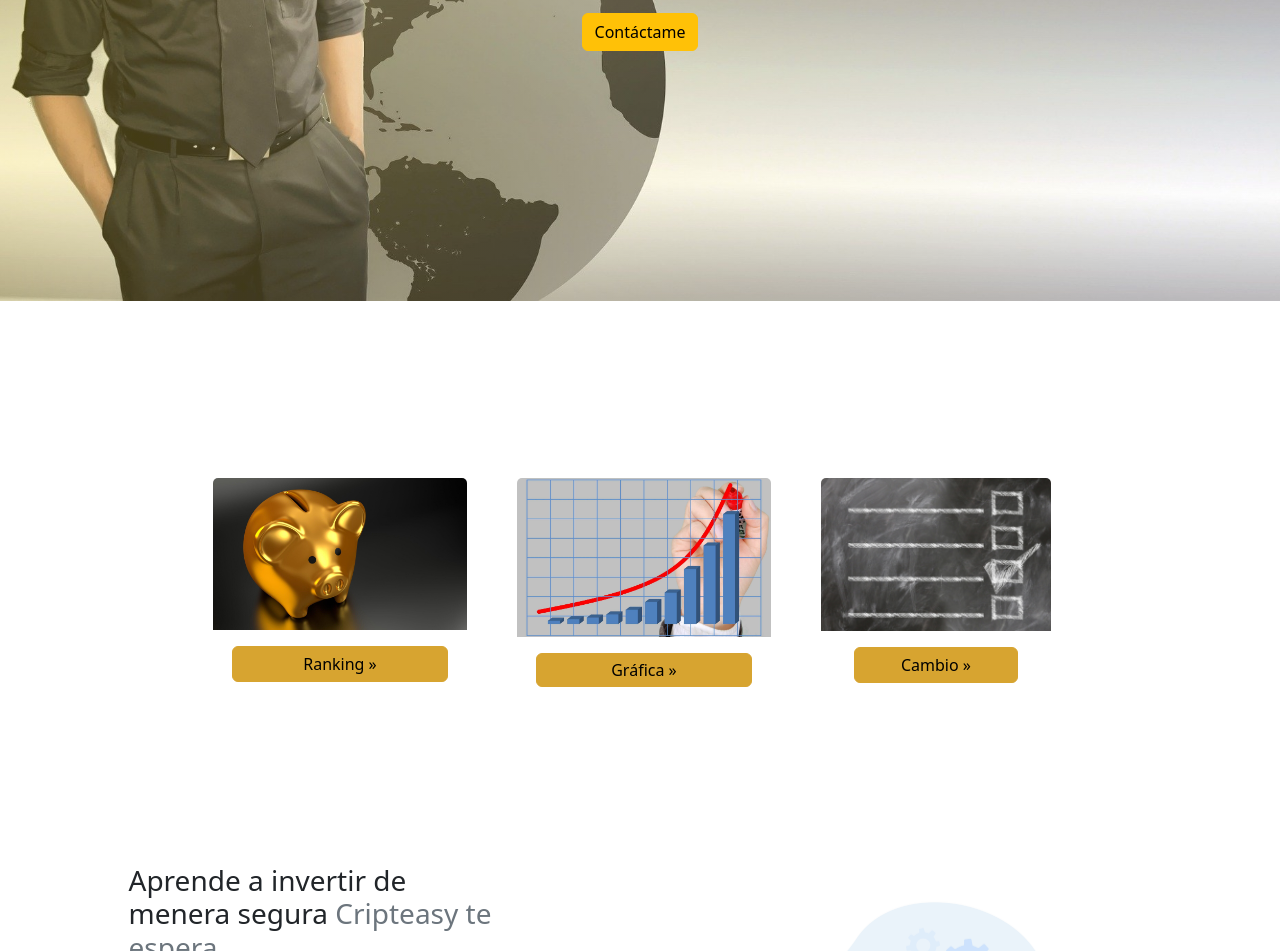
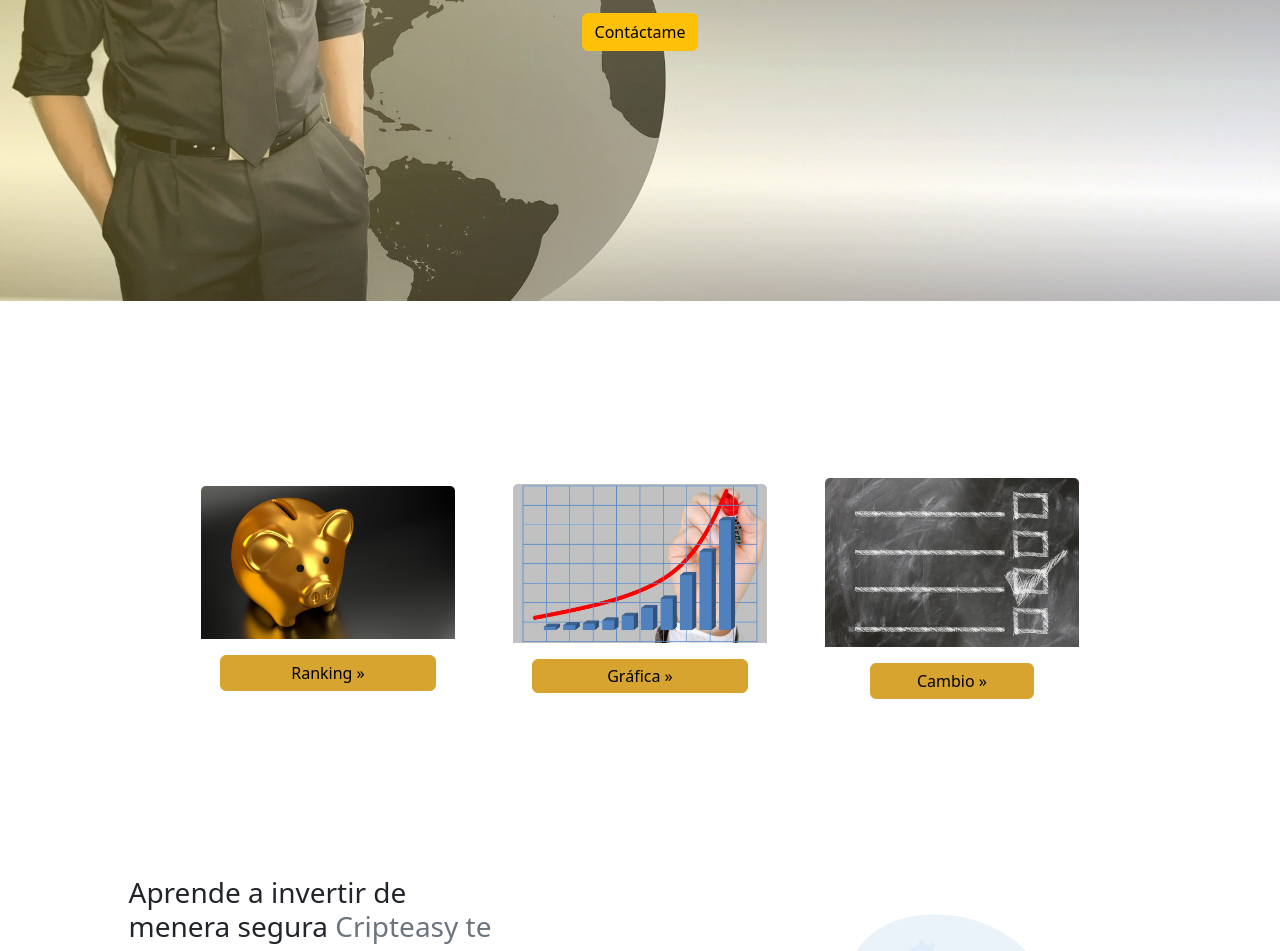
Before and after one commit to MeliBis/cripteasy, a plain HTML site: page index.html in a window 1280 px wide. Shown: the part 149-1100 px from the top of the page. Drawn offline with nearby package versions, Linux system fonts and the light colour scheme; no server answers.

Commit message:
Cards arregladas

```diff
--- a/index.html
+++ b/index.html
@@ -27,7 +27,7 @@
 <!-- ============ seccion1 enlaces=============-->
   <section class="  container d-flex justify-content-around  margendivs">
       <div class="row row-cols-1 row-cols-md-3 g-4 ">
-        <div class="col ">
+        <div class="col contenedorCards">
           <div class="card text-center sinBorde" style="width: 18rem">
             <div class="card-body">
                 <img src="./img/piggy-bank.jpg" class="card-img-top" alt="...">
@@ -36,7 +36,7 @@
             </div>
           </div>
         </div>
-        <div class="col">
+        <div class="col contenedorCards">
           <div class="card text-center sinBorde"  style="width: 18rem">
             <div class="card-body">
                 <img src="./img/grafica.jpg" class="card-img-top" alt="...">
@@ -49,6 +49,7 @@
             </div>
           </div>
         </div>
+        <div class="col contenedorCards">
         <div class="card text-center sinBorde" style="width: 18rem">
           <div class="card-body">
             <img src="./img/checklist.jpg" class="card-img-top" alt="...">
@@ -59,6 +60,7 @@
             </p> -->
             <a class="boton btn btn-warning  btn-deseos" href="#criptomonedas">Cambio &raquo;</a>
           </div>
+        </div>
         </div>
       </div>
     </section>
--- a/style.css
+++ b/style.css
@@ -190,6 +190,10 @@ footer#contacto {
 }
 
 /* Footer */
+.contenedorCards{
+   display: flex;
+  align-items: center;
+}
 .contenedor {
   display: flex;
   justify-content: space-around;
@@ -219,7 +223,7 @@ footer#contacto {
     display: flex;
     justify-content: center;
   }
-  .contenedor_nav {
+  .contenedor_nav,.contenedorCards {
     display: flex;
     flex-direction: column;
   }
```
